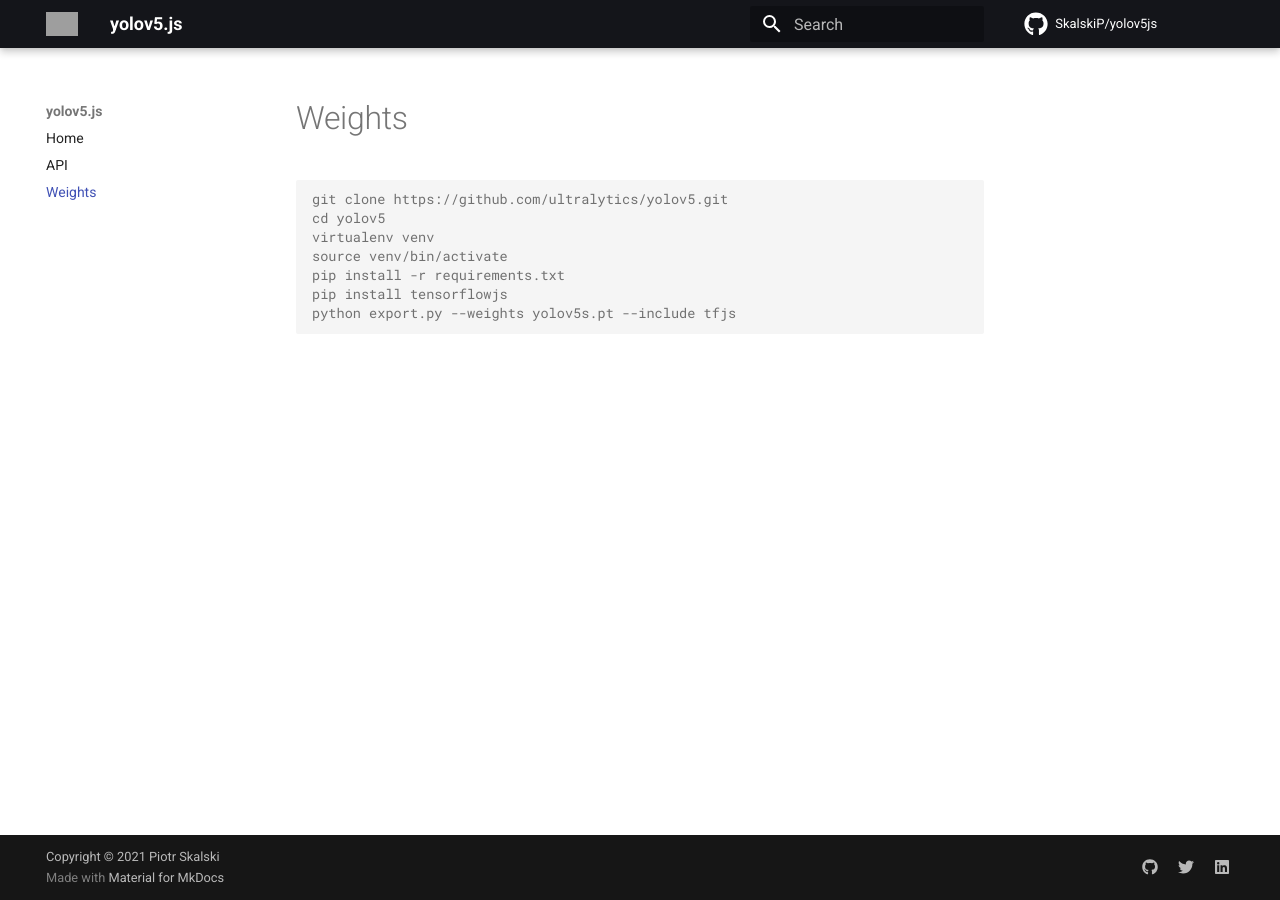
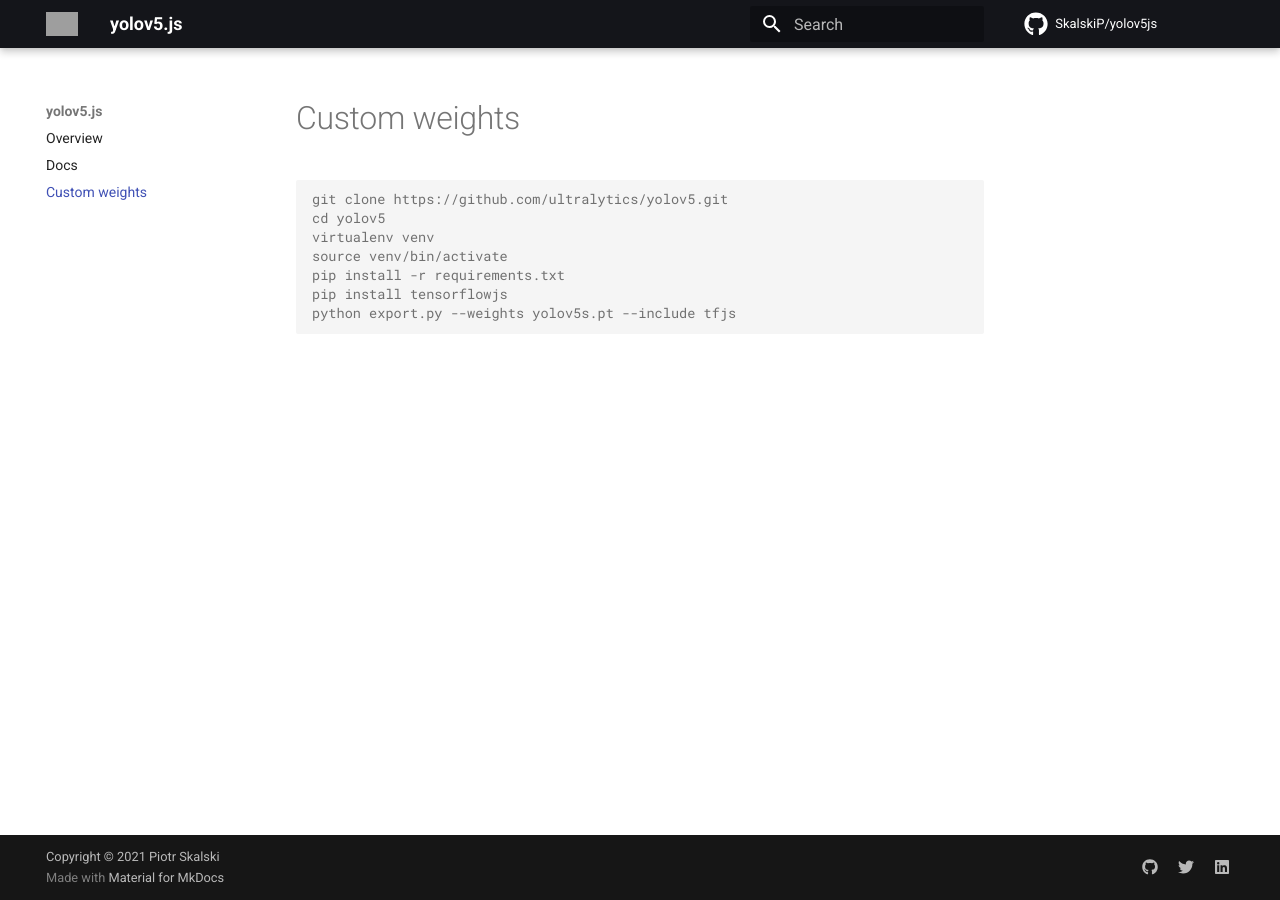
Before and after one commit to SkalskiP/yolov5js, an MkDocs documentation site: the page built from docs/weights.md, in a window 1280 px wide. Built offline with MkDocs 1.6.1 and Material for MkDocs 9.7.7, drawn with Linux system fonts in a browser that asks for light colours; comment, search, counter and statistics services are not loaded; grey boxes are pictures that could not be loaded.

```diff
--- a/mkdocs.yml
+++ b/mkdocs.yml
@@ -25,9 +25,9 @@
 
 # Page tree
 nav:
-  - Home: index.md
-  - API: api.md
-  - Weights: weights.md
+  - Overview: index.md
+  - Docs: api.md
+  - Custom weights: weights.md
 
 # Configuration
 theme:
```
